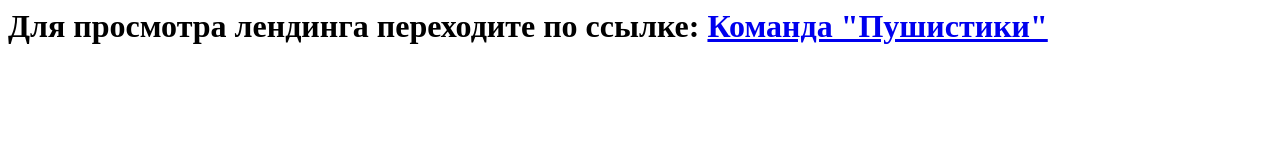
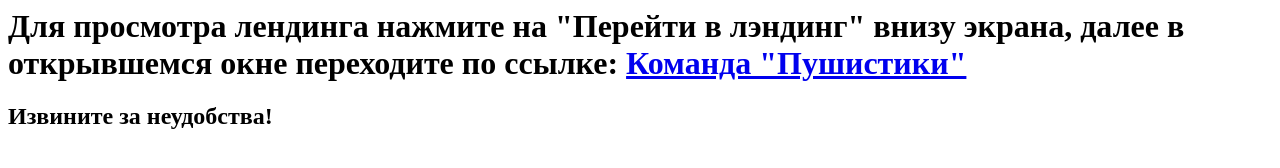
Before and after one commit to zhelnovandrew/IT_ssilka, a plain HTML site: page index.html in a window 1280 px wide. Drawn offline with Linux system fonts and the light colour scheme.

Commit message:
Update index.html

```diff
--- a/index.html
+++ b/index.html
@@ -3,6 +3,7 @@
  </head>
  <body>
             <div class="one">
-                <h1> Для просмотра лендинга переходите по ссылке: <a href="https://pyshok.tilda.ws/">Команда "Пушистики"</a> </h1>
+                <h1> Для просмотра лендинга нажмите на "Перейти в лэндинг" внизу экрана, далее в открывшемся окне переходите по ссылке: <a href="https://pyshok.tilda.ws/">Команда "Пушистики"</a> </h1>
+                  <h2> Извините за неудобства!</h2>
  </body>
 </html>
```
